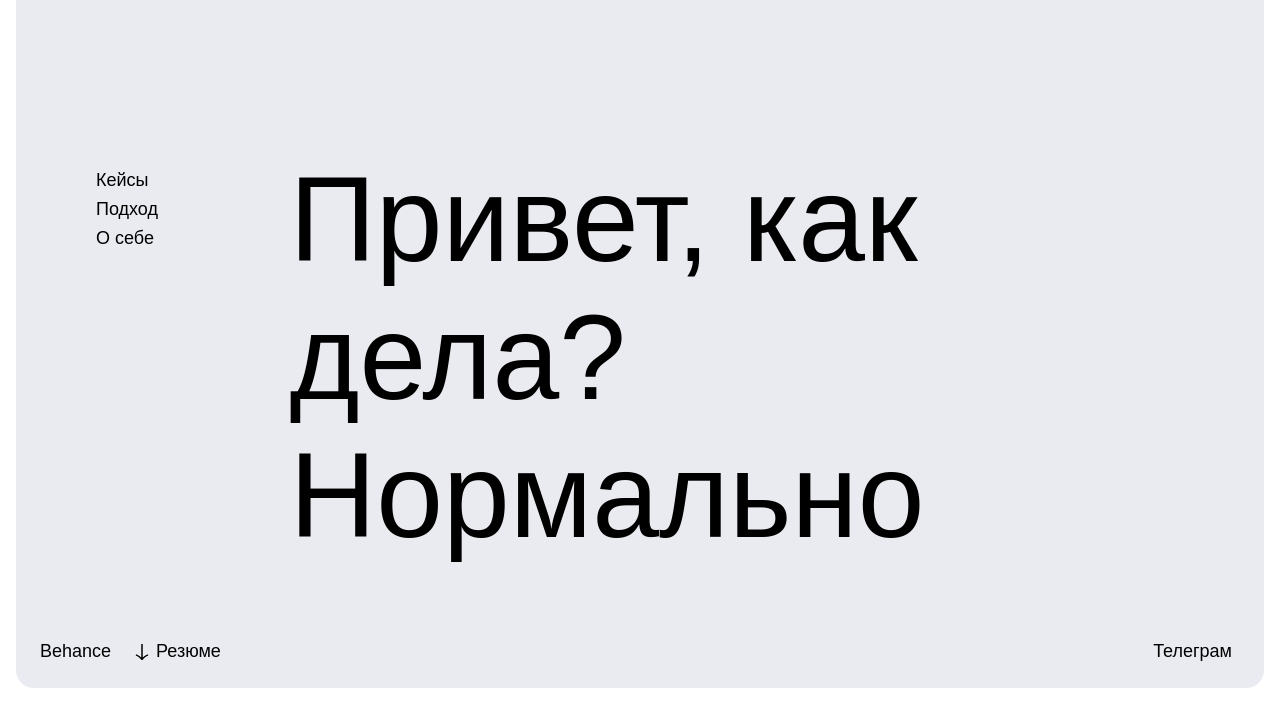
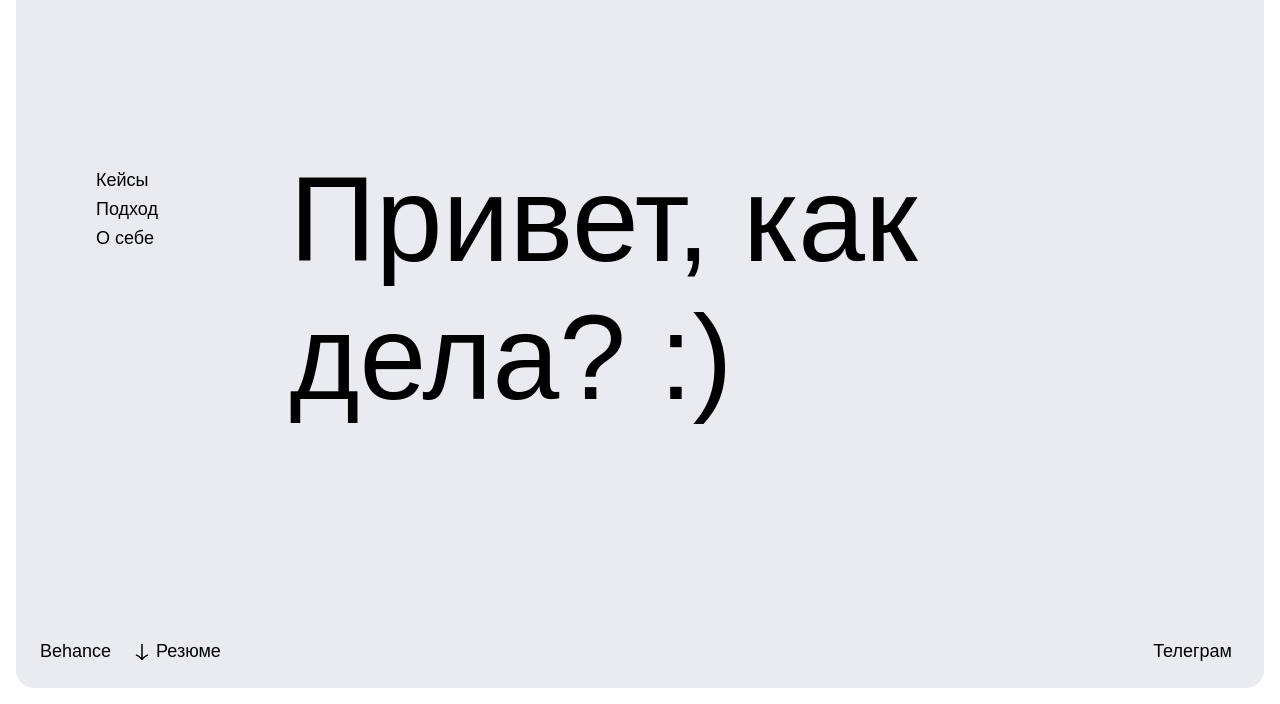
Before and after one commit to ilishandreev/Code, a plain HTML site: page index.html in a window 1280 px wide. Shown: the part 96-800 px from the top of the page. Drawn offline with nearby package versions, Linux system fonts and the light colour scheme.

Commit message:
Heading changes

```diff
--- a/index.html
+++ b/index.html
@@ -37,7 +37,7 @@
         </ul>
         <div class="cardslist">
             <div class="big-text">
-            Привет, как дела? Нормально
+            Привет, как дела? :)
             </div>
         </div>
     </div>
```
